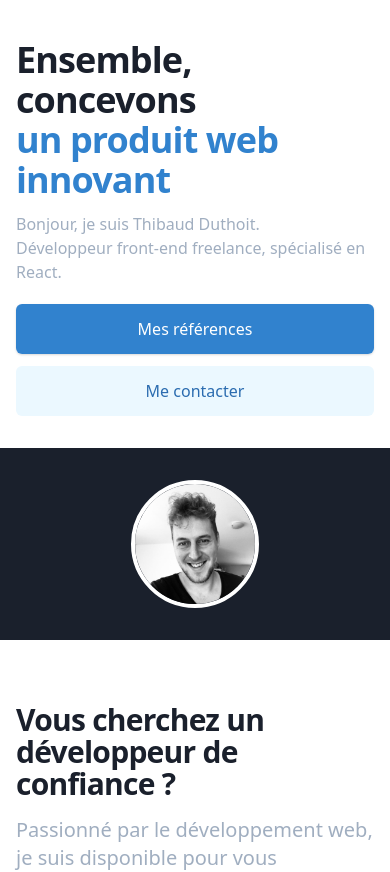
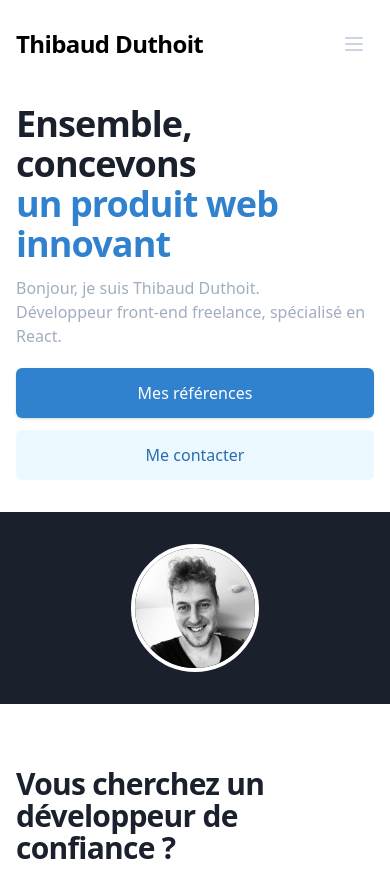
Before and after one commit to tidusia/thibaud-on-next, a Next.js app: page / in a window 390 px wide. Shown: the top 872 px of the page. Built offline with nearby package versions, Linux system fonts and the light colour scheme; what @tailwindcss/ui would draw is missing.

Commit message:
Create Nav component with burger menu

```diff
--- a/components/HomeIntro/index.tsx
+++ b/components/HomeIntro/index.tsx
@@ -1,8 +1,26 @@
-const HomeIntro = () => (
-  <div className="relative bg-white overflow-hidden antialiased text-gray-900">
+import Nav from "../Nav";
+import { NavigationItem } from "../../data/navigation";
+
+type Props = {
+  navItems: Array<NavigationItem>;
+};
+
+const HomeIntro = ({ navItems }: Props) => (
+  <div className="relative bg-white overflow-hidden">
     <div className="max-w-screen-xl mx-auto ">
       <div className="relative z-10 pb-8 bg-white sm:pb-16 md:pb-20 lg:max-w-2xl lg:w-full lg:pb-28 xl:pb-32">
-        <div className="pt-10 mx-auto max-w-screen-xl px-4 sm:pt-12 sm:px-6 md:pt-16 lg:pt-20 lg:px-8 xl:pt-32">
+        <svg
+          className="hidden lg:block absolute right-0 inset-y-0 h-full w-48 text-white transform translate-x-1/2"
+          fill="currentColor"
+          viewBox="0 0 100 100"
+          preserveAspectRatio="none"
+        >
+          <polygon points="50,0 100,0 50,100 0,100" />
+        </svg>
+
+        <Nav navItems={navItems} />
+
+        <div className="mt-10 mx-auto max-w-screen-xl px-4 sm:mt-12 sm:px-6 md:mt-16 lg:mt-20 lg:px-8 xl:mt-28">
           <div className="sm:text-center lg:text-left">
             <h2 className="text-4xl tracking-tight leading-10 font-extrabold text-gray-900 sm:text-5xl sm:leading-none">
               Ensemble, concevons
@@ -34,16 +52,9 @@ const HomeIntro = () => (
             </div>
           </div>
         </div>
-        <svg
-          className="hidden lg:block absolute right-0 inset-y-0 h-full w-48 text-white transform translate-x-1/2"
-          fill="currentColor"
-          viewBox="0 0 100 100"
-          preserveAspectRatio="none"
-        >
-          <polygon points="50,0 100,0 50,100 0,100" />
-        </svg>
       </div>
     </div>
+
     <div className="flex justify-center lg:justify-end xl:justify-center items-center p-8 bg-gray-900 lg:absolute lg:inset-y-0 lg:right-0 lg:w-1/2">
       <img
         className="rounded-full border-white border-4 sm:border-8 w-32 sm:w-48 lg:w-64"
--- /dev/null
+++ b/components/Nav/index.tsx
@@ -0,0 +1,109 @@
+import React from "react";
+import { NavigationItem } from "../../data/navigation";
+
+type Props = {
+  navItems: Array<NavigationItem>;
+};
+
+const menuOpenClassName = "absolute top-0 inset-x-0 md:hidden";
+const menuCloseClassName = "hidden";
+
+const Nav = ({ navItems }: Props) => {
+  const [open, setOpen] = React.useState<boolean>(false);
+
+  return (
+    <>
+      <div className="relative pt-6 px-4 sm:px-6 lg:px-8">
+        <nav className="relative flex items-center justify-between sm:h-10 lg:justify-start">
+          <div className="flex items-center flex-grow flex-shrink-0 lg:flex-grow-0">
+            <div className="flex items-center justify-between w-full md:w-auto">
+              <a href="/">
+                <div className="text-2xl tracking-tight leading-10 font-extrabold">
+                  Thibaud Duthoit
+                </div>
+              </a>
+              <div className="flex items-center md:hidden">
+                <button
+                  type="button"
+                  className="inline-flex items-center justify-center p-2 rounded-md text-gray-400 hover:text-gray-500 hover:bg-gray-100 focus:outline-none focus:bg-gray-100 focus:text-gray-500 transition duration-150 ease-in-out"
+                  onClick={() => setOpen(true)}
+                >
+                  <svg
+                    className="h-6 w-6"
+                    stroke="currentColor"
+                    fill="none"
+                    viewBox="0 0 24 24"
+                  >
+                    <path
+                      strokeLinecap="round"
+                      strokeLinejoin="round"
+                      strokeWidth="2"
+                      d="M4 6h16M4 12h16M4 18h16"
+                    />
+                  </svg>
+                </button>
+              </div>
+            </div>
+          </div>
+          <div className="hidden md:block pl-6">
+            {navItems.map((navItem) => (
+              <a
+                key={navItem.href}
+                href={navItem.href}
+                className="mx-6 font-medium text-gray-500 hover:text-gray-900 focus:outline-none focus:text-gray-900 transition duration-150 ease-in-out"
+              >
+                {navItem.text}
+              </a>
+            ))}
+          </div>
+        </nav>
+      </div>
+
+      <div className={open ? menuOpenClassName : menuCloseClassName}>
+        <div className="shadow-md">
+          <div className="p-2 bg-gray-900 shadow-xs overflow-hidden">
+            <div className="pl-2 pr-4 pt-4 flex items-center justify-between">
+              <div className="text-2xl tracking-tight leading-10 font-extrabold text-white">
+                Thibaud Duthoit
+              </div>
+              <div className="-mr-2">
+                <button
+                  type="button"
+                  className="inline-flex items-center justify-center p-2 rounded-md text-white hover:text-gray-500 hover:bg-gray-100 focus:outline-none focus:bg-gray-100 focus:text-gray-500 transition duration-150 ease-in-out"
+                  onClick={() => setOpen(false)}
+                >
+                  <svg
+                    className="h-6 w-6"
+                    stroke="currentColor"
+                    fill="none"
+                    viewBox="0 0 24 24"
+                  >
+                    <path
+                      strokeLinecap="round"
+                      strokeLinejoin="round"
+                      strokeWidth="2"
+                      d="M6 18L18 6M6 6l12 12"
+                    />
+                  </svg>
+                </button>
+              </div>
+            </div>
+            <div className="px-2 pt-2 pb-3">
+              {navItems.map((navItem) => (
+                <a
+                  key={navItem.href}
+                  href={navItem.href}
+                  className="mt-1 block px-3 py-2 rounded-md text-base font-medium text-white hover:bg-blue-400 focus:outline-none focus:text-gray-900 focus:bg-gray-50 transition duration-150 ease-in-out"
+                >
+                  {navItem.text}
+                </a>
+              ))}
+            </div>
+          </div>
+        </div>
+      </div>
+    </>
+  );
+};
+
+export default Nav;
--- a/components/ShowCase/index.tsx
+++ b/components/ShowCase/index.tsx
@@ -22,7 +22,7 @@ const ShowCase = () => (
           <h4 className="text-2xl leading-8 font-extrabold text-gray-900 tracking-tight sm:text-3xl sm:leading-9">
             En 6 ans, j'ai accompagné plus
             <span className="block font-bold text-blue-600">
-              de 20 projets startups
+              de 15 projets startups
             </span>
           </h4>
           <p className="mt-3 text-lg leading-7 text-gray-500">
--- /dev/null
+++ b/data/navigation.ts
@@ -0,0 +1,12 @@
+export type NavigationItem = {
+  href: string;
+  text: string;
+};
+
+const navigation: Array<NavigationItem> = [
+  { href: "/blog", text: "Blog" },
+  { href: "/news", text: "News" },
+  { href: "/contact", text: "Contact" },
+];
+
+export default navigation;
--- a/pages/index.tsx
+++ b/pages/index.tsx
@@ -1,5 +1,6 @@
 import { NextPage } from "next";
 
+import navigation from "../data/navigation";
 import hoursWorking from "../data/hours-working";
 import projects from "../data/projects";
 import HomeIntro from "../components/HomeIntro";
@@ -10,7 +11,7 @@ import Projects from "../components/Projects";
 
 const Home: NextPage = () => (
   <div>
-    <HomeIntro />
+    <HomeIntro navItems={navigation} />
     <ShowCase />
 
     <Testimonial
--- a/styles/index.css
+++ b/styles/index.css
@@ -4,4 +4,5 @@
 @tailwind base;
 @tailwind components;
 /* purgecss end ignore */
+
 @tailwind utilities;
--- a/tailwind.config.js
+++ b/tailwind.config.js
@@ -8,6 +8,8 @@ module.exports = {
       },
     },
   },
-  variants: {},
+  variants: {
+    margin: ["responsive", "first"],
+  },
   plugins: [require("@tailwindcss/ui")],
 };
```
